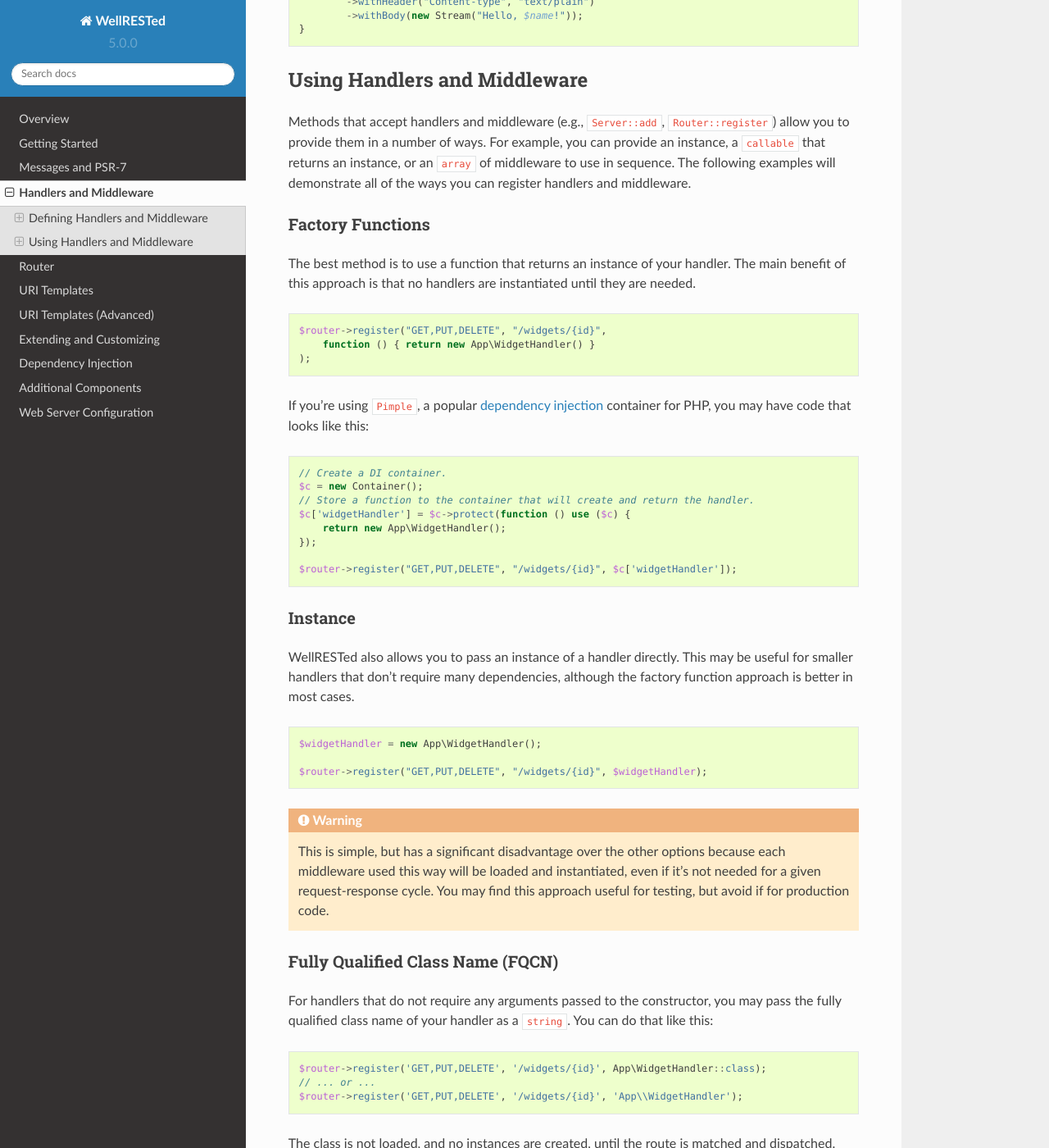
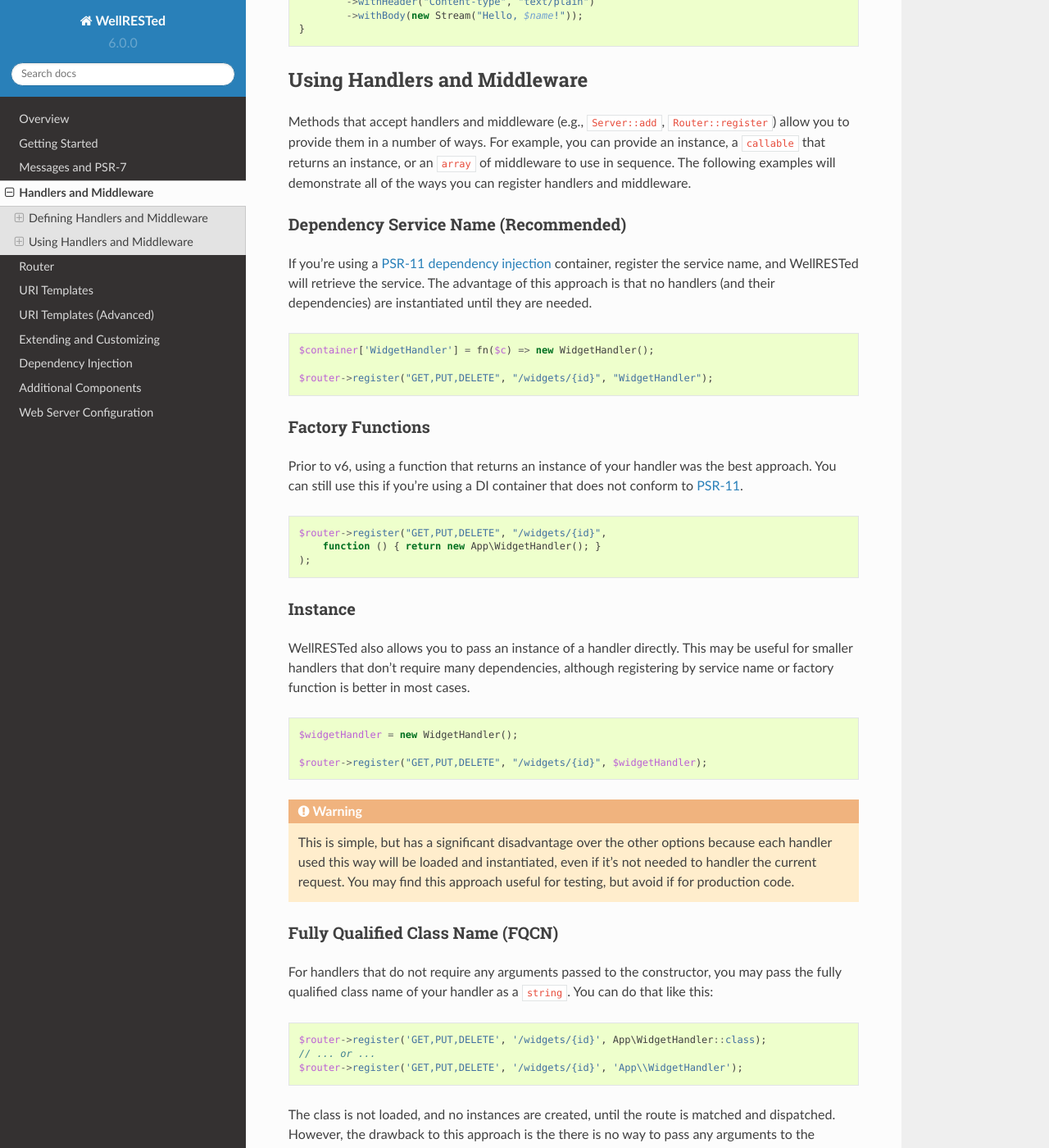
Before and after one commit to wellrestedphp/wellrested, a Sphinx documentation site: the page built from docs/source/handlers-and-middleware.rst, in a window 1280 px wide and 1400 px high, scrolled down 2967 px. Shown: the whole window at 82% size. Built offline with Sphinx 7.4.7 and the Read the Docs theme 2.0.0, drawn with Linux system fonts in a browser that asks for light colours; some of the changed text lies outside the part shown.

Commit message:
Documentation updates

```diff
--- a/docs/source/conf.py
+++ b/docs/source/conf.py
@@ -25,9 +25,9 @@
 
 # General information about the project.
 project = u'WellRESTed'
-copyright = u'2021, PJ Dietz'
-version = '5.0.0'
-release = '5.0.0'
+copyright = u'2022, PJ Dietz'
+version = '6.0.0'
+release = '6.0.0'
 
 # List of patterns, relative to source directory, that match files and
 # directories to ignore when looking for source files.
--- a/docs/source/handlers-and-middleware.rst
+++ b/docs/source/handlers-and-middleware.rst
@@ -156,44 +156,42 @@
 
 Methods that accept handlers and middleware (e.g., ``Server::add``, ``Router::register``) allow you to provide them in a number of ways. For example, you can provide an instance, a ``callable`` that returns an instance, or an ``array`` of middleware to use in sequence. The following examples will demonstrate all of the ways you can register handlers and middleware.
 
+Dependency Service Name (Recommended)
+-------------------------------------
+
+If you're using a PSR-11_ `dependency injection`_ container, register the service name, and WellRESTed will retrieve the service. The advantage of this approach is that no handlers (and their dependencies) are instantiated until they are needed.
+
+.. code-block:: php
+
+    $container['WidgetHandler'] = fn($c) => new WidgetHandler();
+
+    $router->register("GET,PUT,DELETE", "/widgets/{id}", "WidgetHandler");
+
 Factory Functions
 -----------------
 
-The best method is to use a function that returns an instance of your handler. The main benefit of this approach is that no handlers are instantiated until they are needed.
+Prior to v6, using a function that returns an instance of your handler was the best approach. You can still use this if you're using a DI container that does not conform to PSR-11_.
 
 .. code-block:: php
 
     $router->register("GET,PUT,DELETE", "/widgets/{id}",
-        function () { return new App\WidgetHandler() }
+        function () { return new App\WidgetHandler(); }
     );
-
-If you're using ``Pimple``, a popular `dependency injection`_ container for PHP, you may have code that looks like this:
-
-.. code-block:: php
-
-    // Create a DI container.
-    $c = new Container();
-    // Store a function to the container that will create and return the handler.
-    $c['widgetHandler'] = $c->protect(function () use ($c) {
-        return new App\WidgetHandler();
-    });
-
-    $router->register("GET,PUT,DELETE", "/widgets/{id}", $c['widgetHandler']);
 
 Instance
 --------
 
-WellRESTed also allows you to pass an instance of a handler directly. This may be useful for smaller handlers that don't require many dependencies, although the factory function approach is better in most cases.
+WellRESTed also allows you to pass an instance of a handler directly. This may be useful for smaller handlers that don't require many dependencies, although registering by service name or factory function is better in most cases.
 
 .. code-block:: php
 
-    $widgetHandler = new App\WidgetHandler();
+    $widgetHandler = new WidgetHandler();
 
     $router->register("GET,PUT,DELETE", "/widgets/{id}", $widgetHandler);
 
 .. warning::
 
-    This is simple, but has a significant disadvantage over the other options because each middleware used this way will be loaded and instantiated, even if it's not needed for a given request-response cycle. You may find this approach useful for testing, but avoid if for production code.
+    This is simple, but has a significant disadvantage over the other options because each handler used this way will be loaded and instantiated, even if it's not needed to handler the current request. You may find this approach useful for testing, but avoid if for production code.
 
 Fully Qualified Class Name (FQCN)
 ---------------------------------
@@ -233,4 +231,5 @@
 
 .. _Dependency Injection: dependency-injection.html
 .. _Pimple: https://pimple.symfony.com/
+.. _PSR-11: https://www.php-fig.org/psr/psr-11/
 .. _PSR-15: https://www.php-fig.org/psr/psr-15/
--- a/docs/source/overview.rst
+++ b/docs/source/overview.rst
@@ -10,14 +10,14 @@
 
     {
       "require": {
-         "wellrested/wellrested": "^5"
+         "wellrested/wellrested": "^6"
       }
    }
 
 Requirements
 ^^^^^^^^^^^^
 
-- PHP 7.3
+- PHP 8.1
 
 License
 ^^^^^^^
```
Also changed, not shown: other parts of docs/source/overview.rst (+1 -1 lines), docs/source/index.rst (+8 -1 lines).
